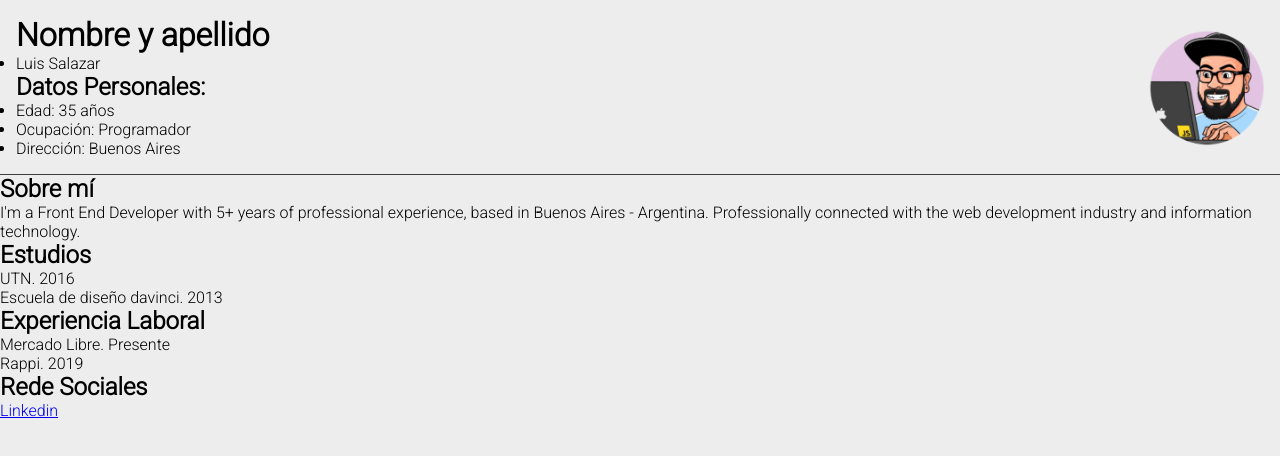
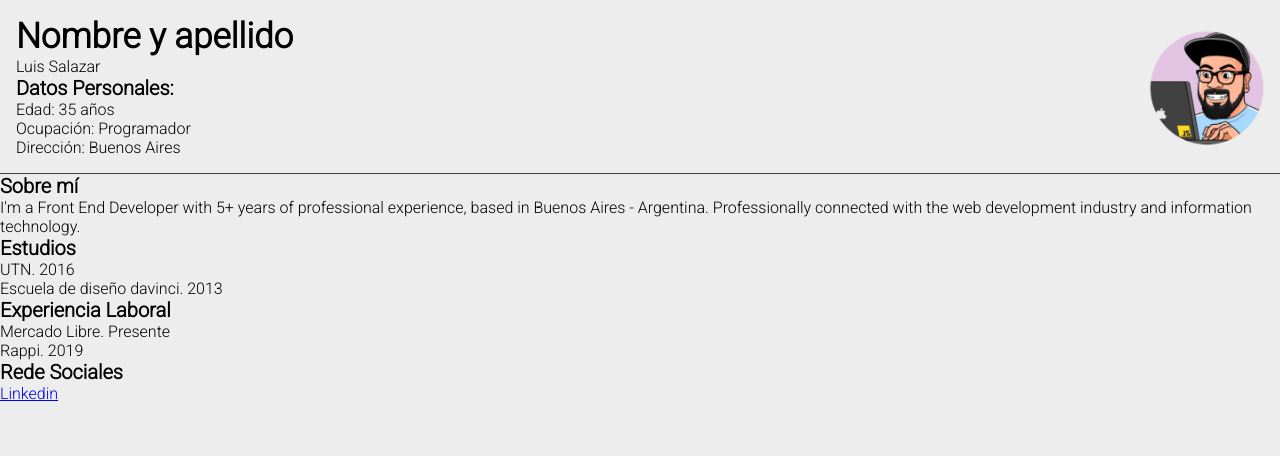
Before and after one commit to lsalazar85/frontend-1417, a plain HTML site: page cv-html/index.html in a window 1280 px wide. Drawn offline with Linux system fonts and the light colour scheme.

Commit message:
Update css

```diff
--- a/cv-html/styles.css
+++ b/cv-html/styles.css
@@ -9,6 +9,18 @@ body {
     background: rgb(237, 237, 237);
     box-sizing: border-box;
     font-family: 'Roboto', sans-serif;
+}
+
+li {
+    list-style: none;
+}
+
+h1 {
+    font-size: 35px;
+}
+
+h2 {
+    font-size: 20px;
 }
 
 main {
```
